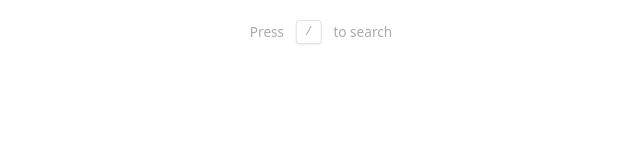
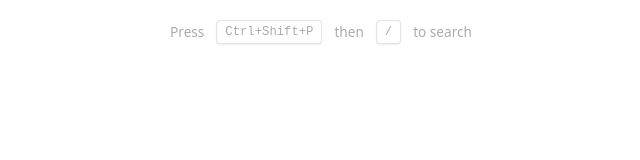
Before and after one commit to gongahkia/yoro, a React (Vite) app: page / in a window 1280 px wide. Shown: the top 160 px of the page, without its empty margins (319-959 px from the left). Built offline with nearby package versions, Linux system fonts and the light colour scheme; what gemoji would draw is missing.

Commit message:
feat(app): tewaked certain things

```diff
--- a/src/components/NoteList.tsx
+++ b/src/components/NoteList.tsx
@@ -86,7 +86,7 @@ export const NoteList: React.FC<NoteListProps> = ({
     return (
         <div className="note-list-container">
             <div className="search-hint">
-                Press <kbd>/</kbd> to search
+                Press <kbd>{navigator.platform.toUpperCase().indexOf('MAC') >= 0 ? 'Cmd' : 'Ctrl'}+Shift+P</kbd> then <kbd>/</kbd> to search
                 {selectedTag && <span className="active-filter">Filtering: #{selectedTag}</span>}
             </div>
             <div className="circular-deck-container" ref={deckRef}>
```
